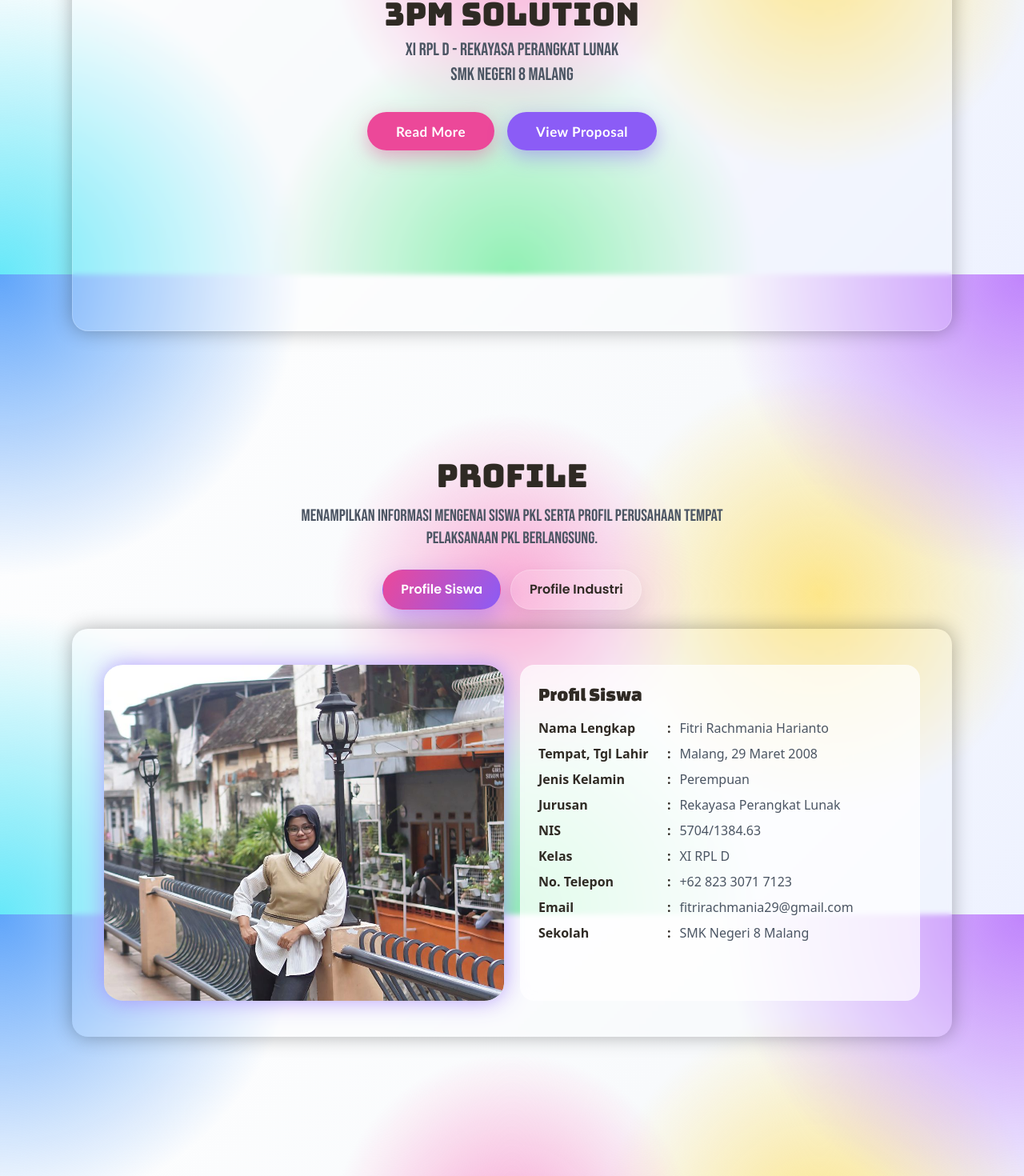
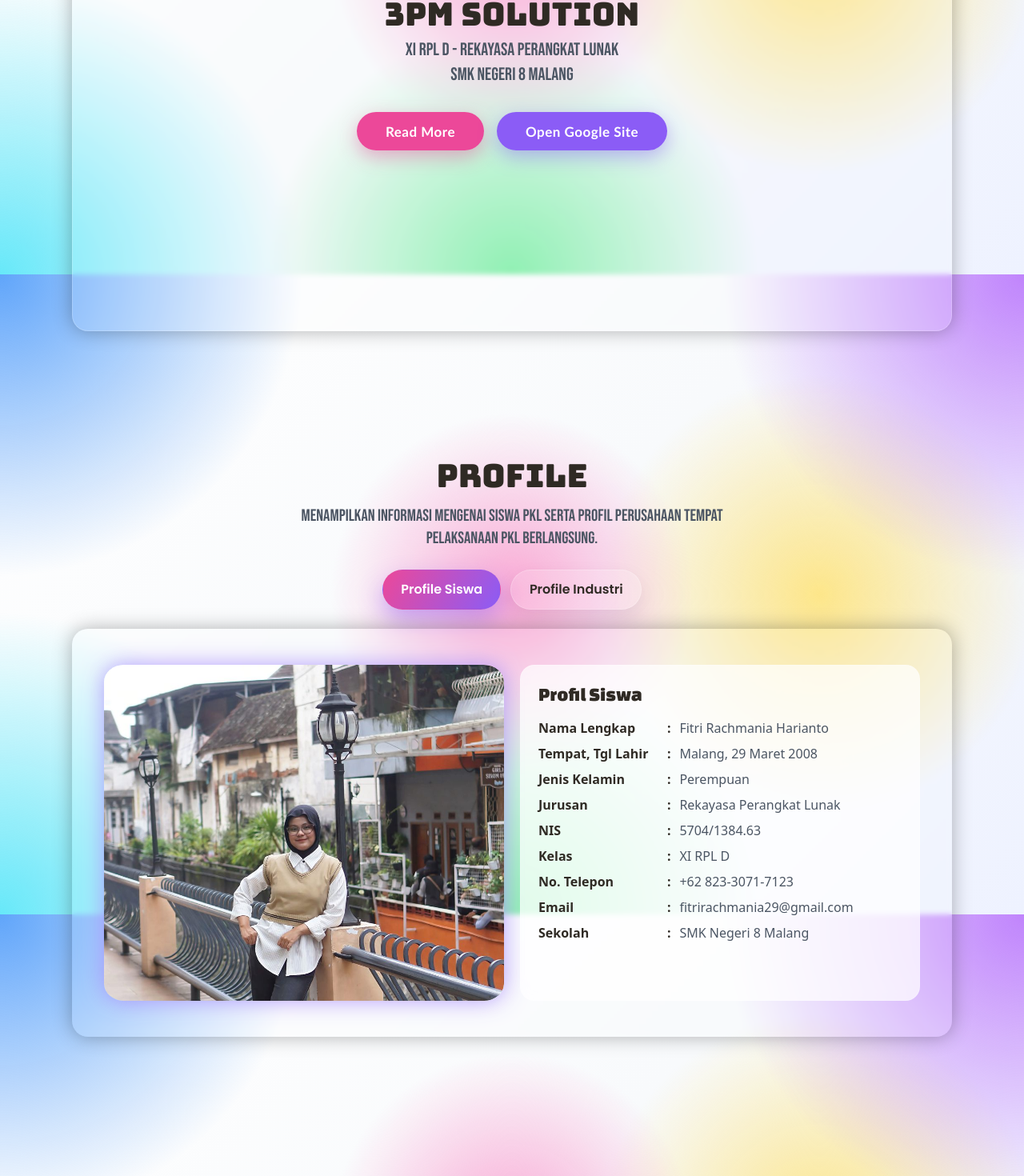
Before and after one commit to fedevhub/Laporan-PKL, a React (Vite) app: page / in a window 1280 px wide. Shown: the part 457-1927 px from the top of the page at 80% size. Built offline with nearby package versions, Linux system fonts and the light colour scheme.

Commit message:
revisi button

```diff
--- a/src/components/Footer.jsx
+++ b/src/components/Footer.jsx
@@ -120,7 +120,7 @@ export default function Footer({ onNavigate }) {
 
                     <div className="site-footer__bottom">
                         <p className="site-footer__copyright">
-                            Copyright © 2026 Fitri Rachmania Harianto. All rights reserved.
+                            Copyright © 2026 Fitri Rachmania H. All rights reserved.
                         </p>
                     </div>
                 </div>
--- a/src/components/Home.jsx
+++ b/src/components/Home.jsx
@@ -14,7 +14,7 @@ export default function Home({ onNavigate }) {
 
                     <div className="button-group">
                         <button type="button" className="btn btn-primary" onClick={() => onNavigate("profile")}>Read More</button>
-                        <a href="https://drive.google.com/drive/folders/1fE2XgCD_0hwd1_3el3OzCCD8if_ohZ_K?usp=sharing" className="btn btn-secondary">View Proposal</a>
+                        <a href="https://sites.google.com/view/fitri-rachmania-harianto/home" className="btn btn-secondary">Open Google Site</a>
                     </div>
                 </div>
             </div>
--- a/src/components/Profile.jsx
+++ b/src/components/Profile.jsx
@@ -12,7 +12,7 @@ const BIODATA_SISWA = [
     ["Jurusan", "Rekayasa Perangkat Lunak"],
     ["NIS", "5704/1384.63"],
     ["Kelas", "XI RPL D"],
-    ["No. Telepon", "+62 823 3071 7123"],
+    ["No. Telepon", "+62 823-3071-7123"],
     ["Email", "fitrirachmania29@gmail.com"],
     ["Sekolah", "SMK Negeri 8 Malang"],
 
```
